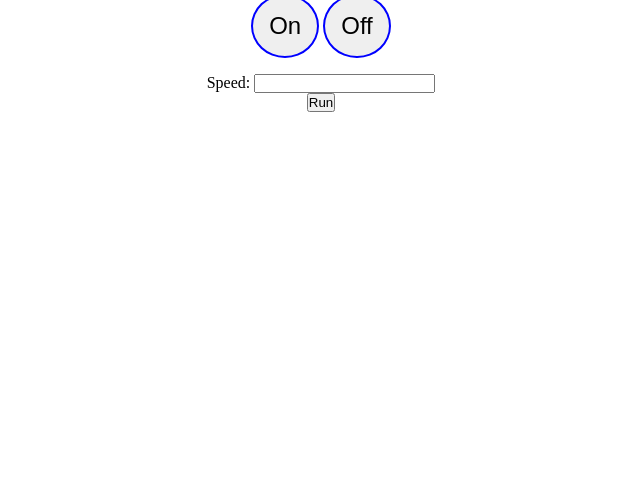
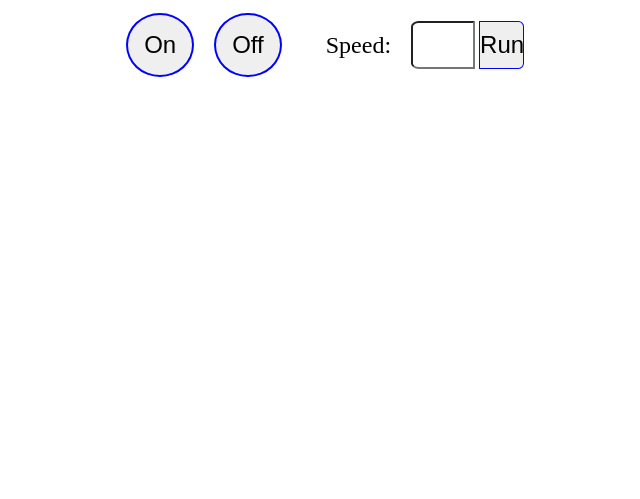
Before and after one commit to hauze-v/halloween-lights, a plain HTML site: page index.html in a window 1280 px wide. Shown: the part 301-800 px from the top of the page, without its empty margins (319-959 px from the left). Drawn offline with Linux system fonts and the light colour scheme.

Commit message:
Solid start on styles.css for the Halloween light app

```diff
--- a/index.html
+++ b/index.html
@@ -26,16 +26,13 @@
   <!-- Controls -->
   <div class="controls">
     <h1 class="title">Halloween Lights</h1>
-    <div class="speed-controls">
+    <div class="speed-buttons">
       <button class="toggle-button">On</button>
       <button class="toggle-button">Off</button>
-      <div class="speed-form">
-        <label for="speed-input" class="speed-label">Speed:</label>
-        <input type="number" id="speed-input">
-      </div>
-      <button class="run-button">Run</button>
+      <label for="speed-input" class="speed-label">Speed:</label>
+      <input type="number" id="speed-input">
+      <input type="submit" class="submit-button" name="" value="Run" onclick="convert()">
     </div>
-
   </div>
 
   <script src="app.js"></script>
--- a/styles.css
+++ b/styles.css
@@ -10,15 +10,34 @@
 }
 .title {
   padding: 1rem;
-  font-size: 3rem;
+  font-size: 4rem;
 }
 .toggle-button {
   border: 2px solid blue;
   padding: 1rem;
   border-radius: 50%;
   font-size: 1.5rem;
-  margin: 1rem auto;
+  margin: 1rem 0.5rem;
 }
-.speed-input {
-  display: inline;
+.speed-label {
+  margin-left: 2rem;
+  margin-right: 1rem;
+  font-size: 1.5rem;
 }
+#speed-input {
+  font-size: 1.5rem;
+  height: 3rem;
+  width: 10%;
+  border-top-left-radius: 12%;
+  border-bottom-left-radius: 12%;
+  outline: none;
+  padding: 0.5rem;
+}
+.submit-button {
+  height: 3rem;
+  width: 7%;
+  font-size: 1.5rem;
+  border-top-right-radius: 12%;
+  border-bottom-right-radius: 12%;
+  border: 1px solid blue;
+}
```
